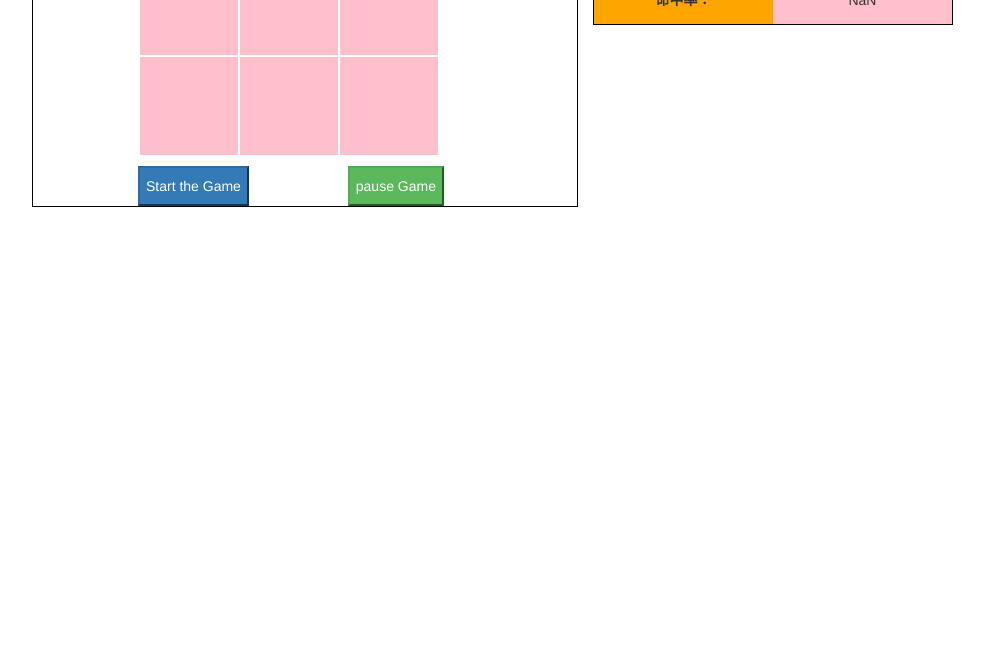
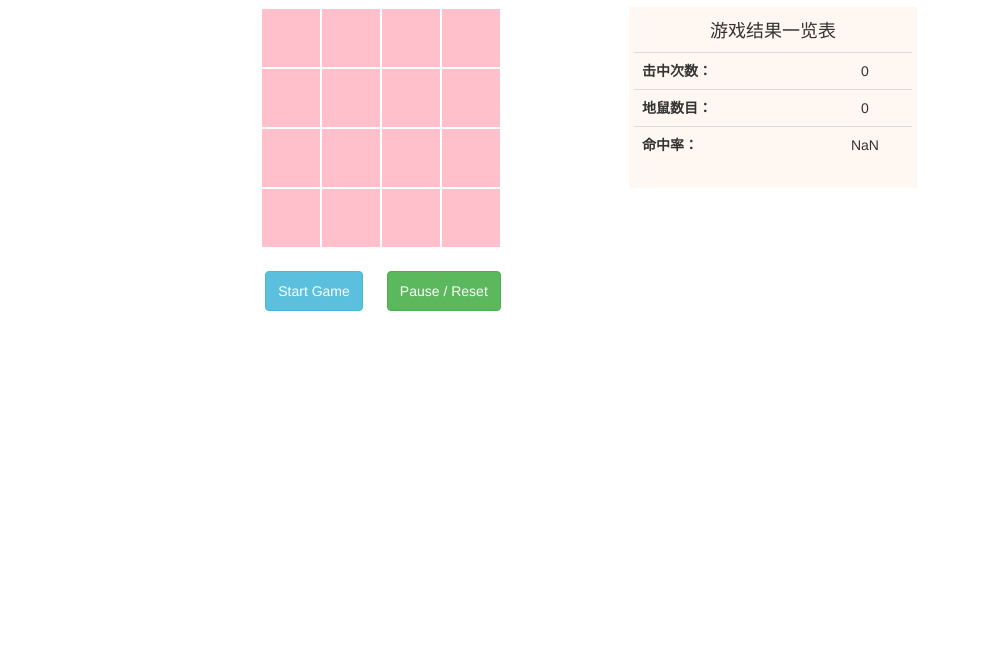
Before and after one commit to xhuanhuan/React-Redux-Examples, a React app in the folder Whac-A-Mole/: page / in a window 1280 px wide. Shown: the part 146-800 px from the top of the page, without its empty margins (62-1046 px from the left). Built offline with nearby package versions, Linux system fonts and the light colour scheme; a web font is replaced by a local one.

Commit message:
complete 修改样式:Whac-a-Mole

```diff
--- a/Whac-A-Mole/src/components/Cell.js
+++ b/Whac-A-Mole/src/components/Cell.js
@@ -3,7 +3,9 @@ import React, {Component} from 'react'
 class Cell extends React.Component{
   handleClick(){
     this.props.onClick(this.props.location);
-    setTimeout(this.refs.mouse.className="Cell",200);
+    if(this.props.sum==20){
+      setTimeout(()=>this.refs.mouse.className="Cell",200);
+    }
   }
   render(){
     const location=this.props.location;
@@ -16,7 +18,7 @@ class Cell extends React.Component{
     }else{
 
     return(
-      <div className="Cell" onClick={this.props.onClick.bind(null,location)}>
+      <div ref="mouse" className="Cell" onClick={this.props.onClick.bind(null,location)}>
       </div>
     );
   }
--- a/Whac-A-Mole/src/components/Control.js
+++ b/Whac-A-Mole/src/components/Control.js
@@ -3,11 +3,15 @@ import {Generate_Mouse} from '../actions/actions'
 import '../style/style.css'
 
 class Control extends React.Component{
+  handleStartClick(){
+    this.refs.start.disabled='disabled';
+    this.props.onClick("start");
+  }
   render(){
     return(
       <div className="control">
-      <button className="start btn-primary" onClick={()=>this.props.onClick("start")}>Start the Game</button>
-      <button className="pause btn-success" onClick={()=>this.props.onClick("pause")}>pause Game</button>
+      <button ref="start" className="start btn btn-info" onClick={this.handleStartClick.bind(this)}>Start Game</button>
+      <button className="pause btn btn-success" onClick={()=>{this.refs.start.disabled='';this.props.onClick("pause")}}>Pause / Reset</button>
       <div style={{clear:'left'}}></div>
       </div>
     );
--- a/Whac-A-Mole/src/components/Game_board.js
+++ b/Whac-A-Mole/src/components/Game_board.js
@@ -6,9 +6,8 @@ import '../style/style.css'
 class Game_board extends React.Component{
   render(){
     let Cells=[];
-    for(let i=1;i<=9;i++){
-        Cells.push(<Cell select={this.props.select} location={i} key={i} onClick={(index)=>this.props.onClick(index)} />);
-
+    for(let i=1;i<=16;i++){
+        Cells.push(<Cell sum={this.props.sum} select={this.props.select} location={i} key={i} onClick={(index)=>this.props.onClick(index)} />);
     }
     return(
       <div className="Game_board">
--- a/Whac-A-Mole/src/components/Info.js
+++ b/Whac-A-Mole/src/components/Info.js
@@ -5,11 +5,13 @@ class Info extends React.Component{
 render(){
   return(
     <div className="Info">
-    <h3>{this.props.sum==20?"Game Over":""}</h3>
-    <table>
+    <h4>游戏结果一览表</h4>
+    <table className="table table-hover">
+    <tbody>
     <tr><th>击中次数：</th><td>{this.props.success}</td></tr>
     <tr><th>地鼠数目：</th><td>{this.props.sum}</td></tr>
-    <tr><th>命中率：  </th><td>{this.props.success/this.props.sum}</td></tr>
+    <tr><th>命中率：  </th><td>{(this.props.success/this.props.sum).toFixed(2)}</td></tr>
+    </tbody>
     </table>
     </div>
   );
--- a/Whac-A-Mole/src/containers/App.js
+++ b/Whac-A-Mole/src/containers/App.js
@@ -11,6 +11,7 @@ class App extends React.Component{
     this.props.dispatch(Generate_Mouse());
     if(this.props.sum==20){
       clearInterval(timer);
+      setTimeout(()=>this.props.dispatch(Game_Over()),800);
     }
   }
    handleClick(index){
@@ -21,16 +22,28 @@ class App extends React.Component{
       this.props.dispatch(Pause());
     }
    }
+   handleGameboardClick(index){
+     this.props.dispatch(Beat_Mouse(index));
+     if(this.props.sum==20){
+      this.refs.gameover.style.display="block";
+      setTimeout(()=>this.refs.gameover.style.display="none",1000);
+     }
+   }
   render(){
-    const {dispatch,id,GameOver,success,sum}=this.props;
+    const {dispatch,id,GameOver,success,sum,first}=this.props;
       return(
+        <div className="container">
+        <p className="tittle"> Whac A Mouse</p>
         <div className="row">
-        <div style={{border:'1px solid black',paddingLeft:'8%'}} className="col col-xs-10 col-s-5 col-m-5 col-lg-5 col-xs-offset-1 col-s-offset-1 col-m-offset-1 col-lg-offset-1">
-          <Game_board select={id} onClick={(index)=>dispatch(Beat_Mouse(index))} />
+        <div className="text-center col-xs-8 col-s-4 col-m-4 col-lg-4 col-xs-offset-2 col-s-offset-2 col-m-offset-2 col-lg-offset-2">
+          <Game_board sum={sum} select={id} onClick={(index)=>this.handleGameboardClick(index)} />
+          <div style={{clear:'left'}}></div>
           <Control sum={sum} onClick={(index)=>this.handleClick(index)} />
+          <h3 ref="gameover" className="gameover">Game Over</h3>
         </div>
-        <div className="col col-xs-10 col-s-5 col-m-5 col-lg-5 col-xs-offset-1 col-s-offset-0 col-m-offset-0 col-lg-offset-0">
+        <div className="text-center col-xs-8 col-s-4 col-m-4 col-lg-4 col-xs-offset-2 col-s-offset-0 col-m-offset-0 col-lg-offset-0">
           <Info success={success} sum={sum} />
+        </div>
         </div>
         </div>
       );
@@ -47,4 +60,3 @@ function select(state){
   }
 }
 export default connect(select)(App);
-//  timer=setInterval(this.props.dispatch.bind(null,Generate_Mouse()),2000);
--- a/Whac-A-Mole/src/reducers/reducers.js
+++ b/Whac-A-Mole/src/reducers/reducers.js
@@ -16,7 +16,7 @@ const mouses = (state = {}, action) => {
       }
     }
     return{
-      id:Math.floor(Math.random()*8)+1,
+      id:Math.floor(Math.random()*15)+1,
       GameOver:false,
       success:state.success,
       sum:++state.sum,
@@ -28,10 +28,10 @@ const mouses = (state = {}, action) => {
     return {
       id:0,
       GameOver:true,
-      success:0,
-      sum:0,
+      success:state.success,
+      sum:state.sum,
       first:0
-    };
+    }
 
     case "Beat_Mouse":
     if(action.index===state.id){
--- a/Whac-A-Mole/src/style/style.css
+++ b/Whac-A-Mole/src/style/style.css
@@ -1,61 +1,72 @@
+.tittle{
+  font-family: billabongregular;
+  font-size: 100px;
+  color:orange;
+  text-align: center;
+}
 .Game_board{
-  width:306px;
-  height:306px;
+  width:246px;
+  /*height:250px;*/
   border:1px solid white;
+  display:inline-block;
 }
 .Cell{
-  width:100px;
-  height:100px;
+  width:60px;
+  height:60px;
   border:1px solid white;
   float:left;
   background-color: pink;
 }
 .mouse{
-  width:100px;
-  height:100px;
+  width:60px;
+  height:60px;
   border:1px solid white;
   float:left;
-  background-color: yellow;
+  background-image: url('../figure/m1.jpg');
+  background-size:cover;
+  animation: shake 1s linear 0s 1;
 }
 .control{
-  width:306px;
+  width:100%;
   margin-top: 5px;
 }
+.gameover{
+  display:none;
+}
 .start{
-  /*width:auto;
-  background-color: green;*/
   height:40px;
-  float: left;
+  margin:12px;
 }
 .pause{
-  /*width:auto;
-  background-color: orange;*/
   height:40px;
-  float: right;
+  margin:12px;
 }
 .showOver{
   display:none;
 }
 .Info{
-  width:600px;
-  text-align: center;
-}
-.Info table{
-  width:60%;
+  width:80%;
+  margin-left: 10%;
+  padding:5px;
+  background: rgba(255,245,238,0.8);
 }
 .Info table tr{
   width:100%;
-  height:50px;
-  text-align: center;
-  background-color: pink;
-  border:1px solid black;
-}
-.Info table tr td{
-  width:50%;
   text-align: center;
 }
-.Info table tr th{
-  width:50%;
-  text-align: center;
-  background-color: orange;
+@keyframes shake {
+  0%{opacity:0}
+  50%{opacity:1}
+  100%{opacity:0}
 }
+@font-face {
+    font-family: 'billabongregular';
+    src: url('https://cdn.rawgit.com/milktronics/beaglegr.am/master/public/fonts/billabong-webfont.eot');
+    src: url('https://cdn.rawgit.com/milktronics/beaglegr.am/master/public/fonts/billabong-webfont.eot?#iefix') format('embedded-opentype'),
+         url('https://cdn.rawgit.com/milktronics/beaglegr.am/master/public/fonts/billabong-webfont.woff') format('woff'),
+         url('https://cdn.rawgit.com/milktronics/beaglegr.am/master/public/fonts/billabong-webfont.ttf') format('truetype'),
+         url('https://cdn.rawgit.com/milktronics/beaglegr.am/master/public/fonts/billabong-webfont.svg#billabongregular') format('svg');
+    font-weight: normal;
+    font-style: normal;
+
+}
```
Also changed, not shown: Whac-A-Mole/public/index.html (+0 -1 lines), Whac-A-Mole/src/figure/m1.jpg (added), Whac-A-Mole/src/figure/m2.jpg (added).
